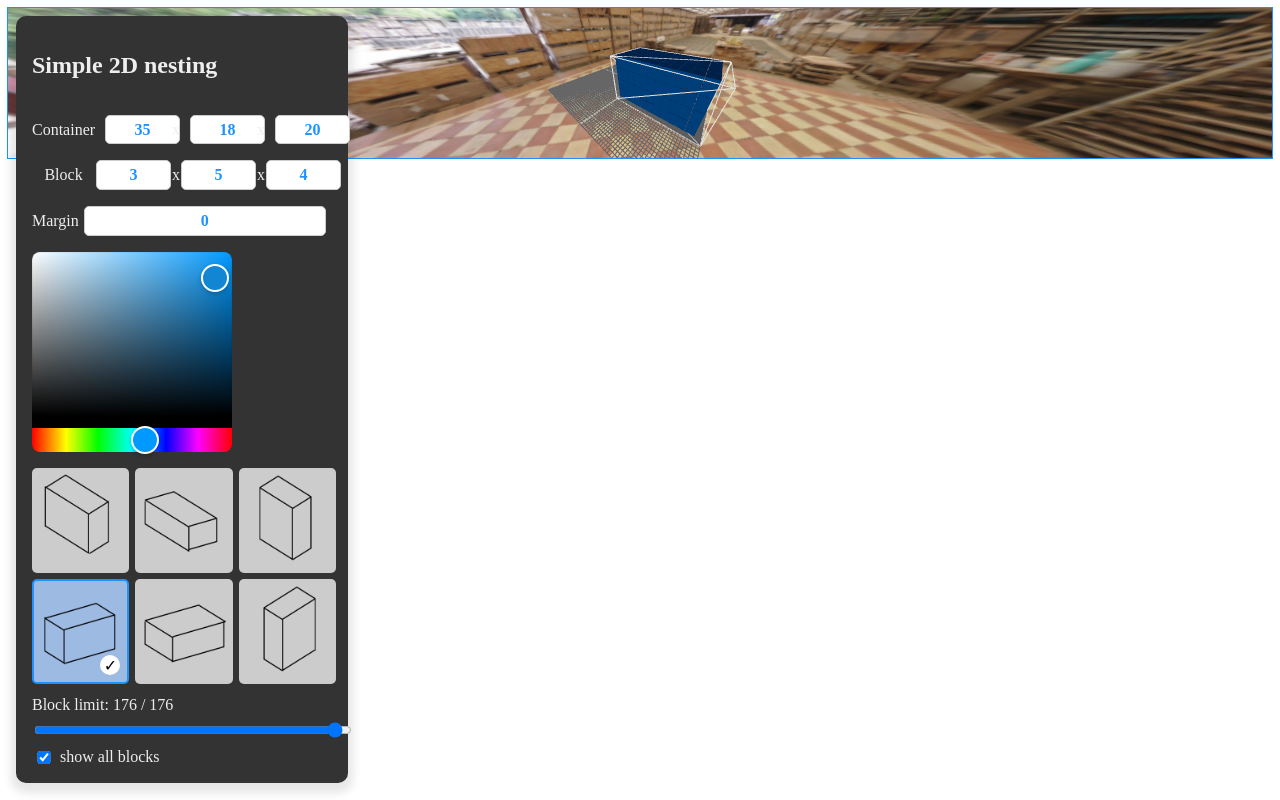
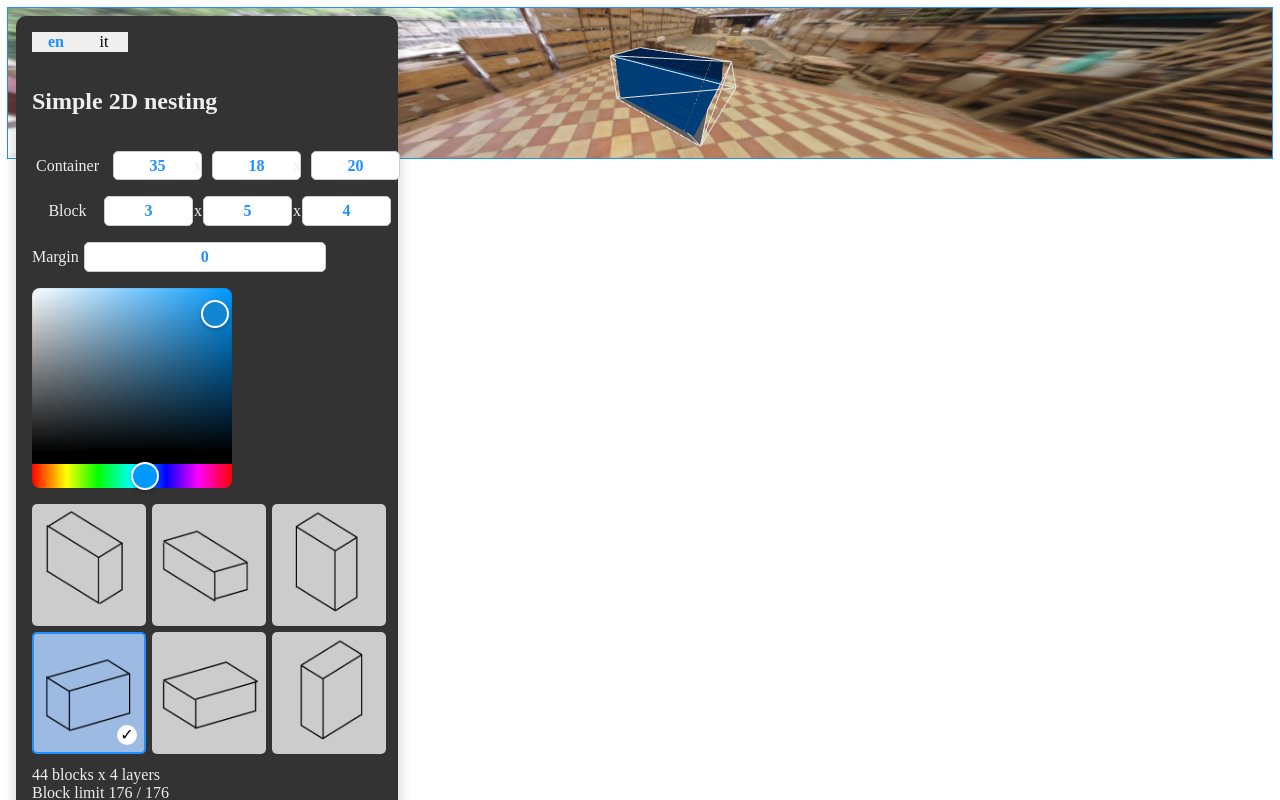
Before and after one commit to imivi/simple-2d-nesting-visualizer, a React (Vite) app: page / in a window 1280 px wide. Built offline with nearby package versions, Linux system fonts and the light colour scheme; the HTML template or start-up script is replaced by a standard one.

Commit message:
Added translations

```diff
--- a/src/components/Controls.tsx
+++ b/src/components/Controls.tsx
@@ -4,6 +4,7 @@ import { Orientation, useNestingStore } from '../store/store'
 import { Vector3 } from 'three'
 import NumberInput from './NumberInput'
 import { HexColorPicker } from "react-colorful"
+import { useTranslate } from '../hooks/useTranslate'
 // import { useThree } from '@react-three/fiber'
 
 
@@ -78,12 +79,18 @@ function V3(v: { x:number, y: number, z:number }) {
 }
 
 type Props = {
-    boxCount: number,
+    layerCount: number,
+    blocksPerLayer: number,
     // blockSize: Vector3,
 }
 
-export default function Controls({ boxCount }: Props) {
+export default function Controls({ blocksPerLayer, layerCount }: Props) {
 
+    const blocksCount = blocksPerLayer*layerCount
+
+    const { language, translate } = useTranslate()
+
+    const setLanguage = useNestingStore(store => store.setLanguage)
 
     const size = useNestingStore(store => store.size)
     const setSize = useNestingStore(store => store.setSize)
@@ -163,7 +170,13 @@ export default function Controls({ boxCount }: Props) {
 
     return (
         <div css={ style }>
-            <h2>Simple 2D nesting</h2>
+
+            <div className="langbar">
+                <button onClick={ () => setLanguage("en") } data-active={ language==="en" }>en</button>
+                <button onClick={ () => setLanguage("it") } data-active={ language==="it" }>it</button>
+            </div>
+
+            <h2>{ translate("title") }</h2>
 
             {/* <label>
                 <span>Required block number</span>
@@ -171,14 +184,14 @@ export default function Controls({ boxCount }: Props) {
             </label> */}
 
             <div className="inputs">
-                <label>Container</label>
+                <label>{ translate("container") }</label>
                 <NumberInput defaultValue={ containerSize.x } onValidChange={ (n) => setContainerSize(V3({ ...containerSize, x: n })) }/>
                 <span>x</span>
                 <NumberInput defaultValue={ containerSize.z } onValidChange={ (n) => setContainerSize(V3({ ...containerSize, z: n })) }/>
                 <span>x</span>
                 <NumberInput defaultValue={ containerSize.y } onValidChange={ (n) => setContainerSize(V3({ ...containerSize, y: n })) }/>
 
-                <label>Block</label>
+                <label>{ translate("block") }</label>
                 <input type="text" value={ a } onChange={ (e) => handleInput(e.target.value, "x") }/>
                 <span>x</span>
                 <input type="text" value={ b } onChange={ (e) => handleInput(e.target.value, "y") }/>
@@ -187,7 +200,7 @@ export default function Controls({ boxCount }: Props) {
             </div>
 
             <label>
-                <span>Margin</span>
+                <span>{ translate("margin") }</span>
                 <NumberInput defaultValue={ margin } onValidChange={ (n) => setMargin(n) }/>
             </label>
 
@@ -212,17 +225,18 @@ export default function Controls({ boxCount }: Props) {
 
             {/* Slider to select visible blocks */}
             <div>
-                <div>Block limit: { showAllBlocks ? boxCount : Math.min(visibleBlocks,boxCount) } / { boxCount }</div>
+                <div>{ blocksPerLayer } { translate("blocks") } x { layerCount } { translate("layers") }</div>
+                <div>{ translate("block_limit") } { showAllBlocks ? blocksCount : Math.min(visibleBlocks,blocksCount) } / { blocksCount }</div>
                 <input
                     type="range"
                     min={ 1 }
-                    max={ boxCount }
-                    value={ showAllBlocks ? boxCount : Math.min(visibleBlocks,boxCount) }
+                    max={ blocksCount }
+                    value={ showAllBlocks ? blocksCount : Math.min(visibleBlocks,blocksCount) }
                     onChange={ (e) => { setVisibleBlocks(Number(e.target.value)); setShowAllBlocks(false) } }
                 />
                 <label className='show-all-blocks'>
                     <input type="checkbox" checked={ showAllBlocks } onChange={ () => setShowAllBlocks(!showAllBlocks) } />
-                    <span>show all blocks</span>
+                    <span>{ translate("show_all_blocks") }</span>
                 </label>
             </div>
 
@@ -247,7 +261,7 @@ const style = css`
     border-radius: 10px;
     /* border: 1px solid #222; */
     box-shadow: 0 5px 10px 5px rgba(0,0,0, 0.1);
-    max-width: 300px;
+    max-width: 350px;
     display: flex;
     flex-direction: column;
     gap: 1rem;
@@ -259,6 +273,21 @@ const style = css`
         display: grid;
         grid-template-columns: 1fr 1fr auto 1fr auto 1fr;
         row-gap: 1rem;
+    }
+
+    .langbar {
+        button {
+            display: inline-block;
+            min-width: 3rem;
+            font-family: inherit;
+            font-size: inherit;
+            border-radius: 0;
+            border: none;
+        }
+        button[data-active=true] {
+            color: dodgerblue;
+            font-weight: bold;
+        }
     }
 
     label {
--- a/src/components/Scene.tsx
+++ b/src/components/Scene.tsx
@@ -57,7 +57,7 @@ export default function Scene() {
     }
     // const blockSize = baseBlockSize.clone().add(new THREE.Vector3(margin,margin,margin))
 
-    const gridSize = Math.max(containerSize.x, containerSize.z) * 2
+    // const gridSize = Math.max(containerSize.x, containerSize.z) * 2
 
     const transparentMaterial = new THREE.MeshNormalMaterial({ transparent: true })
     transparentMaterial.opacity = 0.1
@@ -155,7 +155,7 @@ export default function Scene() {
 
 
     return <>
-        <Controls boxCount={ blocks.length * fullLayers }/>
+        <Controls  blocksPerLayer={ blocks.length } layerCount={ fullLayers }/>
 
         <Canvas
             frameloop="demand"
@@ -171,14 +171,14 @@ export default function Scene() {
 
             {/* <PerspectiveCamera makeDefault/> */}
             <OrbitControls/>
-            <gridHelper args={ [gridSize, gridSize, "#bbb", "#666"] }/>
+            {/* <gridHelper args={ [gridSize, gridSize, "#bbb", "#666"] } position={ [containerSize.x,0,containerSize.z] }/> */}
             <Suspense fallback={ <div>Loading...</div> }>
 
                 <group position={ ZERO }>
 
                     {/* Render the container */}
                     <CubeMesh
-                        position={ new THREE.Vector3(0, 0.1, 0) }
+                        position={ new THREE.Vector3(0, 0.2, 0) }
                         size={ defaultcontainerSize }
                         geometry={ new THREE.BoxGeometry(containerSize.x, containerSize.y, containerSize.z) }
                         material={ containerMaterial }
--- /dev/null
+++ b/src/hooks/useTranslate.ts
@@ -0,0 +1,53 @@
+import { useNestingStore } from "../store/store";
+
+
+const translations = {
+    title: [
+        "Simple 2D nesting",
+        "Simulatore 2D",
+    ],
+    container: [
+        "Container",
+        "Contenitore",
+    ],
+    block: [
+        "Block",
+        "Oggetto",
+    ],
+    margin: [
+        "Margin",
+        "Margini",
+    ],
+    block_limit: [
+        "Block limit",
+        "Numero massimo di oggetti",
+    ],
+    show_all_blocks: [
+        "Show all blocks",
+        "Mostra tutti gli oggetti",
+    ],
+    blocks: [
+        "blocks",
+        "oggetti",
+    ],
+    layers: [
+        "layers",
+        "livelli",
+    ],
+}
+
+
+export function useTranslate() {
+
+    const language = useNestingStore(store => store.language)
+    const languages = ["en","it"]
+
+    function translate(key: keyof typeof translations) {
+        return translations[key][languages.indexOf(language)]
+    }
+
+    return {
+        language,
+        translate,
+    }
+}
--- a/src/store/store.ts
+++ b/src/store/store.ts
@@ -16,7 +16,14 @@ export type Orientation =
     "flat_r" | "up_r" | "side_r"
 
 
+export type Language = 'it' | 'en'
+
+
 type Store = {
+
+    language: Language,
+    setLanguage: (language: Language) => void,
+
     size: Vector3,
     setSize: (v: Vector3) => void,
 
@@ -75,6 +82,9 @@ export const useNestingStore = create<Store>()(
                 blockColor: "#1288d6",
                 setBlockColor: (blockColor) => set({ blockColor }),
 
+                language: 'en',
+                setLanguage: (language) => set({ language }),
+
                 // requiredBlocks: 1,
                 // setRequiredBlocks: (n) => set({ requiredBlocks: n }),
             }),
```
